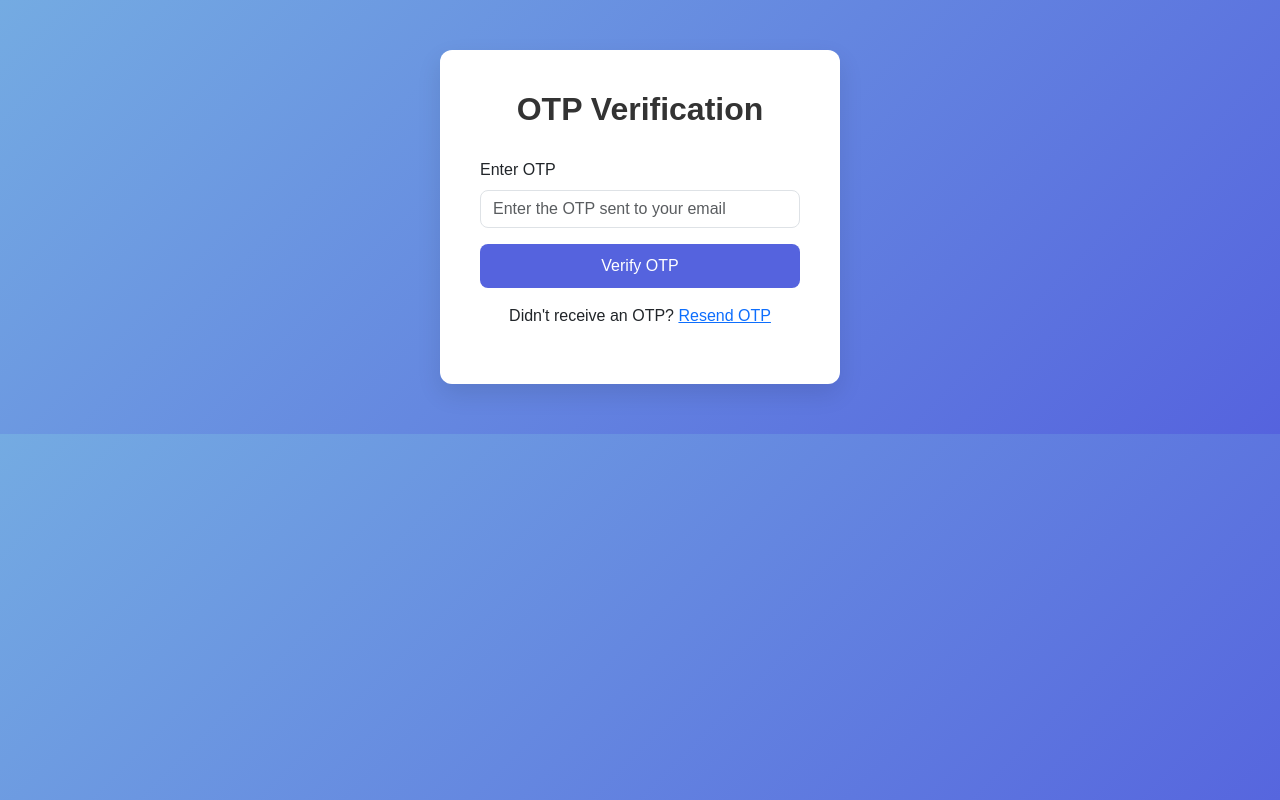
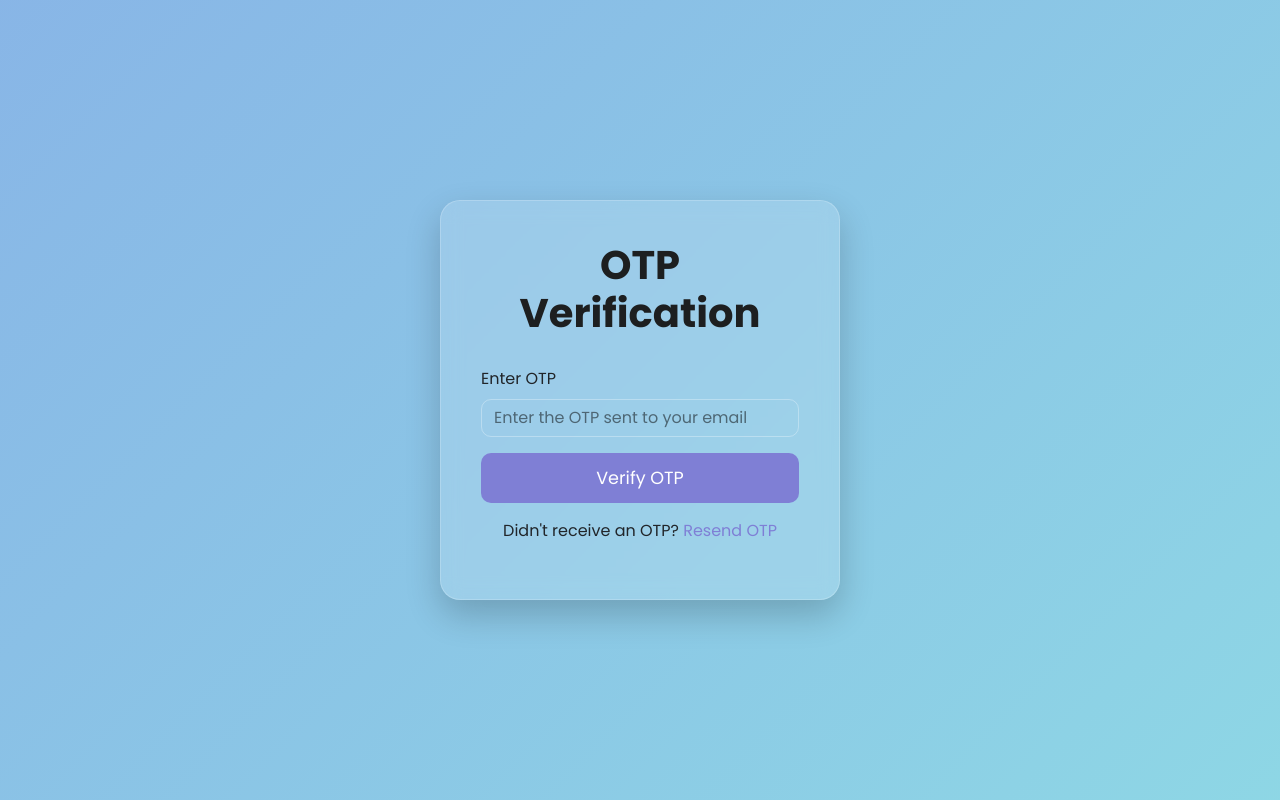
Before and after one commit to RAHULSAINI830/High-Level-Alter, a Flask app: page /otp-verification in a window 1280 px wide. Run offline with Flask 2, Linux system fonts and the light colour scheme.

Commit message:
Update otp_verification.html

```diff
--- a/templates/otp_verification.html
+++ b/templates/otp_verification.html
@@ -4,42 +4,104 @@
   <meta charset="UTF-8">
   <meta name="viewport" content="width=device-width, initial-scale=1">
   <title>OTP Verification - Social Dashboard</title>
+  <!-- Google Fonts -->
+  <link href="https://fonts.googleapis.com/css2?family=Poppins:wght@400;600;700&display=swap" rel="stylesheet">
   <!-- Bootstrap CSS -->
   <link href="https://cdn.jsdelivr.net/npm/bootstrap@5.3.3/dist/css/bootstrap.min.css" rel="stylesheet">
   <!-- Animate.css -->
   <link rel="stylesheet" href="https://cdnjs.cloudflare.com/ajax/libs/animate.css/4.1.1/animate.min.css"/>
   <style>
+    :root {
+      --primary-color: #7f7fd5;
+      --secondary-color: #86a8e7;
+      --accent-color: #91eae4;
+      --dark-color: #1d1f20;
+      --text-color: #ffffff;
+      --card-bg: rgba(255, 255, 255, 0.15);
+    }
+    /* Animated gradient background (matching login page) */
     body {
-      background: linear-gradient(135deg, #74ABE2, #5563DE);
-      font-family: 'Arial', sans-serif;
+      font-family: 'Poppins', sans-serif;
+      margin: 0;
+      height: 100vh;
+      overflow: hidden;
+      background: linear-gradient(135deg, var(--primary-color), var(--secondary-color), var(--accent-color));
+      background-size: 400% 400%;
+      animation: gradientAnimation 15s ease infinite;
+      display: flex;
+      justify-content: center;
+      align-items: center;
     }
+    @keyframes gradientAnimation {
+      0% { background-position: 0% 50%; }
+      50% { background-position: 100% 50%; }
+      100% { background-position: 0% 50%; }
+    }
+    /* Glassmorphism card style (consistent with login page) */
     .otp-container {
+      background: var(--card-bg);
+      backdrop-filter: blur(10px);
+      border-radius: 20px;
+      box-shadow: 0 15px 35px rgba(0, 0, 0, 0.2);
+      padding: 40px;
+      width: 100%;
       max-width: 400px;
-      margin: 50px auto;
-      background: #fff;
-      padding: 40px;
-      border-radius: 12px;
-      box-shadow: 0 10px 25px rgba(0, 0, 0, 0.1);
+      border: 1px solid rgba(255, 255, 255, 0.2);
     }
     .form-title {
-      font-size: 2rem;
+      font-size: 2.5rem;
       font-weight: 700;
       margin-bottom: 30px;
       text-align: center;
-      color: #333;
+      color: var(--dark-color);
     }
+    /* Transparent input fields matching login page */
     .form-control {
-      border-radius: 8px;
+      border-radius: 10px;
+      background: transparent;
+      border: 1px solid rgba(255, 255, 255, 0.3);
+      color: var(--dark-color);
+      transition: border-color 0.3s, box-shadow 0.3s;
     }
+    .form-control::placeholder {
+      color: rgba(0, 0, 0, 0.5);
+    }
+    .form-control:focus {
+      border-color: var(--secondary-color);
+      box-shadow: 0 0 10px rgba(134, 168, 231, 0.5);
+      background: transparent;
+    }
+    /* Button styling consistent with login page */
     .btn-primary {
-      background-color: #5563DE;
+      background-color: var(--primary-color);
       border: none;
-      border-radius: 8px;
-      padding: 10px 20px;
-      transition: background-color 0.3s ease;
+      border-radius: 10px;
+      padding: 12px;
+      font-size: 1.1rem;
+      width: 100%;
+      transition: background-color 0.3s ease, transform 0.2s ease;
     }
     .btn-primary:hover {
-      background-color: #4351b5;
+      background-color: #6a6fc0;
+      transform: translateY(-3px);
+    }
+    /* Link styling */
+    a {
+      text-decoration: none;
+      color: var(--primary-color);
+      transition: color 0.3s ease;
+    }
+    a:hover {
+      color: #6a6fc0;
+    }
+    @media (max-width: 576px) {
+      .otp-container {
+        margin: 20px;
+        padding: 30px;
+      }
+      .form-title {
+        font-size: 2rem;
+      }
     }
   </style>
 </head>
@@ -51,7 +113,7 @@
         <label for="otp" class="form-label">Enter OTP</label>
         <input type="text" class="form-control" id="otp" placeholder="Enter the OTP sent to your email" required>
       </div>
-      <button type="submit" class="btn btn-primary w-100">Verify OTP</button>
+      <button type="submit" class="btn btn-primary">Verify OTP</button>
     </form>
     <div class="mt-3 text-center">
       <p>Didn't receive an OTP? <a href="#" id="resendOtp">Resend OTP</a></p>
```
